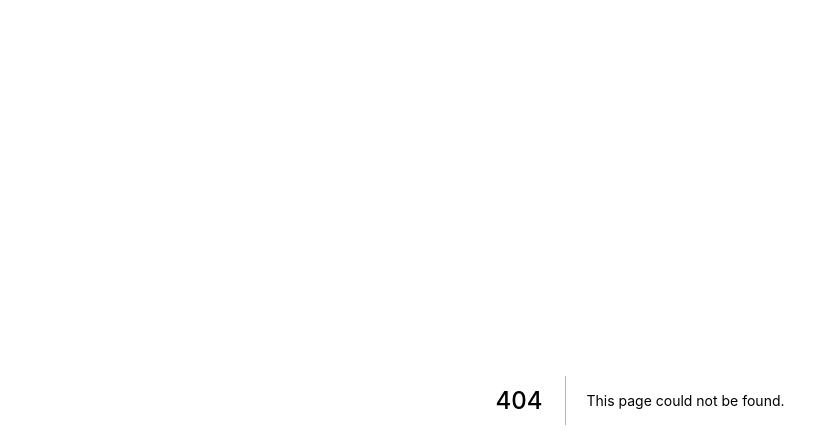
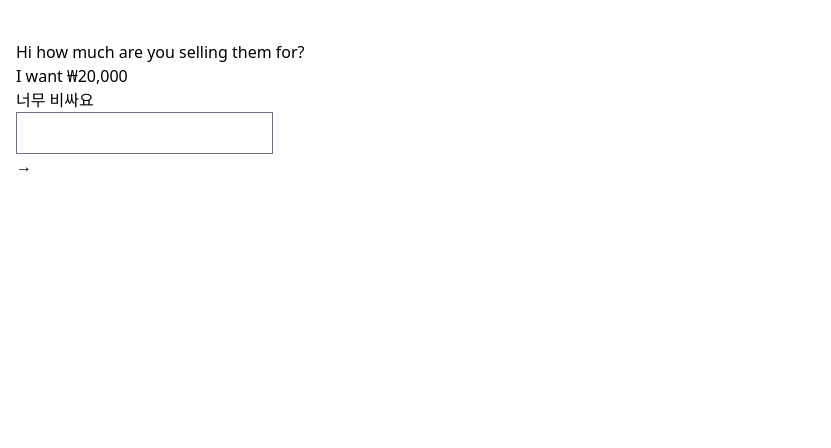
Before and after one commit to PanicBear/IWIL-carrot-market, a Next.js app: page /chats/1 in a window 1280 px wide. Before the commit this address had no page. Shown: the top 448 px of the page, without its empty margins (0-831 px from the left). Built offline with nearby package versions, Linux system fonts and the light colour scheme.

Commit message:
style(chatDetail): chatDetail basic html

```diff
--- /dev/null
+++ b/pages/chats/[id].tsx
@@ -0,0 +1,30 @@
+import type { NextPage } from 'next';
+
+const ChatDetail: NextPage = () => {
+  return (
+    <div className="py-10 px-4">
+      <div>
+        <div />
+        <div>Hi how much are you selling them for?</div>
+      </div>
+      <div>
+        <div />
+        <div>I want ₩20,000</div>
+      </div>
+      <div>
+        <div />
+        <div>너무 비싸요</div>
+      </div>
+      <div>
+        <div>
+          <input type="text" />
+          <div>
+            <span>&rarr;</span>
+          </div>
+        </div>
+      </div>
+    </div>
+  );
+};
+
+export default ChatDetail;
```
